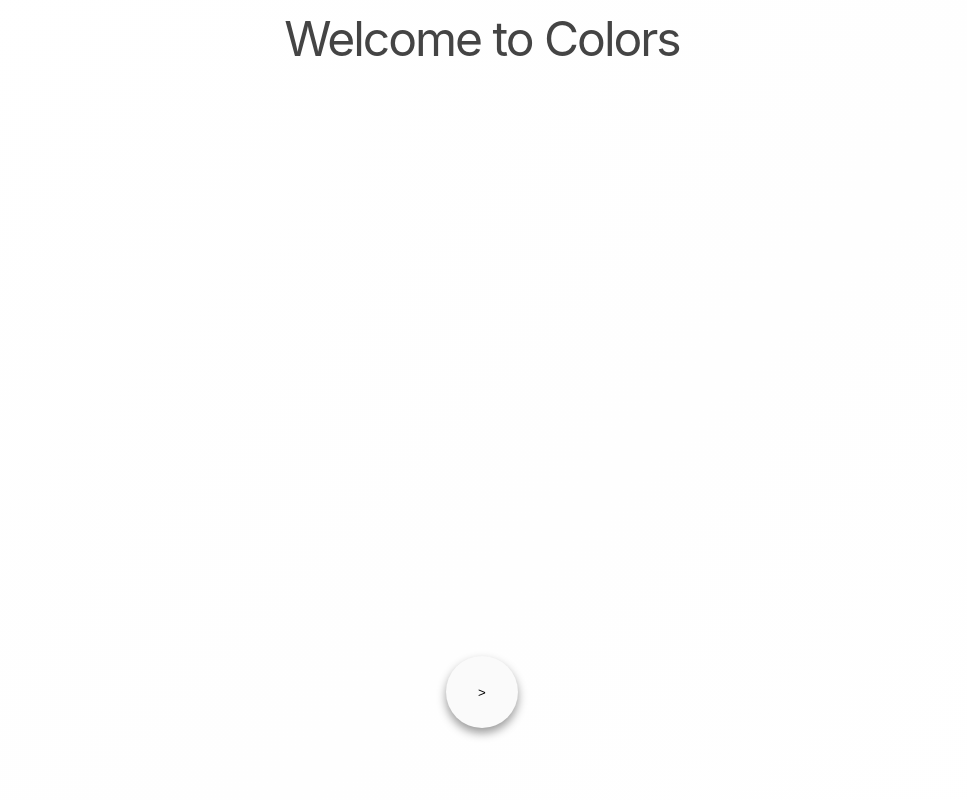
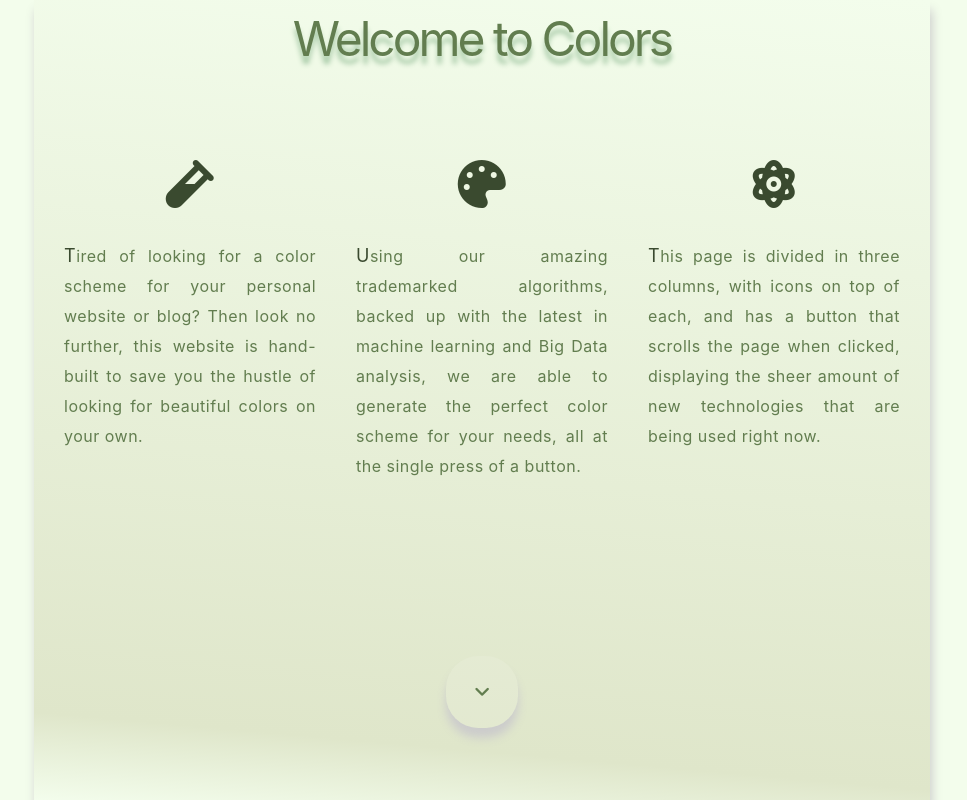
Before and after one commit to ElParmentier/funcolors, a website: page index.html in a window 1280 px wide. Shown: the top 800 px of the page, without its empty margins (158-1125 px from the left). Drawn offline with Linux system fonts and the light colour scheme.

Commit message:
Add some style bb

```diff
--- a/index.html
+++ b/index.html
@@ -1,44 +1,77 @@
-<!doctype html>
+<!DOCTYPE html>
 <html>
   <head>
-        <meta charset="utf-8"/>
-        <link href="./style.css" rel="stylesheet">
-        <link href="./colors.css" rel="stylesheet">
+    <meta charset="utf-8" />
+    <link href="./style.css" rel="stylesheet" />
+    <link href="./colors.css" rel="stylesheet" />
+    <script src="https://kit.fontawesome.com/db2d79bf21.js"></script>
   </head>
   <body>
     <div class="container">
       <span class="content">Welcome to Colors</span>
-            <button id="goToColors">></button>
+      <div id="descriptionContainer">
+        <div class="contentColumn">
+          <div class="icon"><i class="fas fa-vial fa-3x"></i></div>
+          <div class="welcomeText">
+              Tired of looking for a color scheme for your
+              personal website or blog? Then look no further,
+              this website is hand-built to save you the hustle of
+              looking for beautiful colors on your own.
+          </div>
+        </div>
+        <div class="contentColumn">
+          <div class="icon"><i class="fas fa-palette fa-3x"></i></div>
+          <div class="welcomeText">
+              Using our amazing trademarked algorithms, backed up with
+              the latest in machine learning and Big Data analysis, we
+              are able to generate the perfect color scheme for your needs,
+              all at the single press of a button.
+          </div>
+        </div>
+        <div class="contentColumn">
+          <div class="icon"><i class="fas fa-atom fa-3x"></i></div>
+          <div class="welcomeText">
+              This page is divided in three columns, with
+              icons on top of each, and has a button that scrolls the page
+              when clicked, displaying the sheer amount of new technologies
+              that are being used right now.
+          </div>
+        </div>
+      </div>
+      <button id="goToColors"><i class="fas fa-angle-down"></i></button>
     </div>
     <div class="colorsContainer">
       <div class="column">
-                <input type="hidden" value="">
+        <input type="hidden" value="" />
         <span class="textValue"></span>
       </div>
       <div class="column">
-                <input type="hidden" value="">
+        <input type="hidden" value="" />
         <span class="textValue"></span>
       </div>
       <div class="column">
-                <input type="hidden" value="">
+        <input type="hidden" value="" />
         <span class="textValue"></span>
       </div>
       <div class="column">
-                <input type="hidden" value="">
+        <input type="hidden" value="" />
         <span class="textValue"></span>
       </div>
       <div class="column">
-                <input type="hidden" value="">
+        <input type="hidden" value="" />
         <span class="textValue"></span>
       </div>
-            <button id="reroll">Try again?</button>
+      <button id="reroll">
+            <i class="fas fa-redo fa-2x"></i>
+      </button>
     </div>
     <script>
       // INSTANCIATE
-            const container = document.querySelector('.container');
-            const colorsContainer = document.querySelector('.colorsContainer');
-            const goToColorsButton = container.querySelector('#goToColors');
-            const columns = colorsContainer.getElementsByClassName('column');
+      const container = document.querySelector(".container");
+      const colorsContainer = document.querySelector(".colorsContainer");
+      const goToColorsButton = container.querySelector("#goToColors");
+      const rerollButton = colorsContainer.querySelector("#reroll");
+      const columns = colorsContainer.getElementsByClassName("column");
       const cubicEasing = generateCubicEasing();
       let randomColor;
 
@@ -46,44 +79,61 @@
       for (const column of columns) {
         randomColor = getRandomColor();
         column.style.backgroundColor = randomColor;
-                column.querySelector('.textValue').innerHTML = randomColor;
+        column.querySelector(".textValue").innerHTML = randomColor;
         column.colorHexValue = randomColor;
-                column.addEventListener('click', function () {
+        column.addEventListener("click", function() {
           copyHexValueToClipBoard(this.colorHexValue);
         });
       }
 
-            goToColorsButton.addEventListener('click', () => {
+      goToColorsButton.addEventListener("click", () => {
         let quadArrayIndex = 0;
         const animateScroll = setInterval(() => {
           goToColorsButton.style.opacity = 0;
+          rerollButton.style.opacity = 1;
           if (document.documentElement.scrollTop >= window.innerHeight) {
             window.scrollTo(0, window.innerHeight);
+            goToColorsButton.style.display = 'none';
             clearInterval(animateScroll);
           } else {
-                        window.scrollBy(0, cubicEasing[quadArrayIndex++] * window.innerHeight);
+            window.scrollBy(
+              0,
+              cubicEasing[quadArrayIndex++] * window.innerHeight
+            );
           }
         }, 10);
       });
 
+      rerollButton.addEventListener('click', function() {
+        for (const column of columns) {
+            randomColor = getRandomColor();
+            column.style.backgroundColor = randomColor;
+            column.querySelector(".textValue").innerHTML = randomColor;
+            column.colorHexValue = randomColor;
+            column.addEventListener("click", function() {
+            copyHexValueToClipBoard(this.colorHexValue);
+            });
+        }
+      });
+
       // MAKE SURE WE ARE ON TOP ON PAGE LOAAAAAD
-            document.addEventListener('DOMContentLoaded', () => {
+      document.addEventListener("DOMContentLoaded", () => {
         window.scrollTo(0, 0);
       });
 
       // DECLARE FUN-FUN-FUNCTIONS
       function getRandomColor() {
         // Generates a number between 000000 and FFFFFF (0 and 16777216) and casts it to string
-                let randomColor = (Math.floor(Math.random() * 16777216)).toString(16);
-                return `#${randomColor.padEnd(6, '0')}`;
+        let randomColor = Math.floor(Math.random() * 16777216).toString(16);
+        return `#${randomColor.padEnd(6, "0")}`;
       }
 
-            function copyHexValueToClipBoard(hexValue){
+      function copyHexValueToClipBoard(hexValue) {
         // creates a out of bound input element to select and copy the hex string
         tempInput = document.createElement("input");
         tempInput.style.position = "absolute";
         tempInput.style.top = "-1000px";
-                tempInput.style.left= "-1000px";
+        tempInput.style.left = "-1000px";
         tempInput.value = hexValue;
         document.body.appendChild(tempInput);
         tempInput.select();
@@ -93,9 +143,9 @@
 
       function generateCubicEasing() {
         // most simple cubic easing I could come up with on the spot
-                const quadEasing = (t) => t * t * t;
+        const quadEasing = t => t * t * t;
         let easingVals = [];
-                for(let i = 0.2; i < 1; i += 0.01) {
+        for (let i = 0.2; i < 1; i += 0.01) {
           easingVals.push(quadEasing(i));
         }
         return easingVals;
--- a/style.css
+++ b/style.css
@@ -2,43 +2,92 @@ body, html {
     margin: 0;
     padding: 0;
     overflow: hidden;
+    background-color: #F3FDEC;
     font-family: -apple-system, BlinkMacSystemFont, "Segoe UI", Roboto, "Helvetica Neue", Arial, "Noto Sans", sans-serif, "Apple Color Emoji", "Segoe UI Emoji", "Segoe UI Symbol", "Noto Color Emoji";
 }
 
 .container {
-    background: linear-gradient(135deg, #FFF 0%, #FEFEFE 60%, #FFF 100%);
-    width: 100%;
+    width: 70%;
     padding-top: 15px;
     height: calc(100vh - 15px);
+    margin-left: 15%;
     box-shadow: 2px 10px 10px #CCC;
+    background: linear-gradient(5deg, #F3FDEC 0%, #DFE6CA 10%, #F3FDEC 100%);
     display: flex;
     flex-direction: column;
-    justify-content: space-between;
     transition: all 1s;
+}
+
+#descriptionContainer {
+    margin-top: 72px;
+    display: flex;
+    flex-direction: row;
+    align-items: flex-start;
+    justify-content: space-around;
+    color: #627D4F;
+    padding: 25px 10px 50px 10px;
+}
+
+#descriptionContainer:nth-child(0) {
+    box-shadow: 0px 10px 10px #888;
+    color: red;
+}
+
+.contentColumn {
+    padding: 0px 20px;
+    width: 100%;
+    text-align: justify;
+    line-height: 30px;
+    letter-spacing: 0.5px;
+}
+
+.welcomeText {
+    font-size: 16px;
+}
+
+.welcomeText::first-letter {
+    text-transform: uppercase;
+    color: #3A4A2F;
+    font-size: 18px;
+}
+
+.icon {
+    text-align: center;
+    margin-bottom: 30px;
+    color: #3A4A2F;
 }
 
 .content {
     width: 100%;
     font-size: 48px;
-    color: #444;
+    color: #627D4F;
     line-height: 48px;
-    text-shadow: #FFF 0px 2px 10px;
-    letter-spacing: -2px;
+    text-shadow: #ACA 0px 7.5px 5px;
+    letter-spacing: -3px;
     text-align: center;
 }
 
 #goToColors, #reroll {
-    background-color: #FAFAFA;
+    color: #627D4F;
+    font-weight: 500;
+    font-size: 18px;
+    background-color: rgba(255, 255, 255, 0.1);
     height: 72px;
-    border-radius: 50%;
+    border-radius: 45%;
     outline: 0;
     border: 0;
-    box-shadow: 0px 5px 10px #999;
+    box-shadow: 0px 10px 10px #CCC;
     position: fixed;
     bottom: 72px;
     width: 72px;
     left: calc(50% - 36px);
     transition: all 0.5s;
+}
+
+#reroll {
+    background-color: rgba(255, 255, 255, 0.25);
+    color: rgba(0, 0, 0, 0.25);
+    box-shadow: 0px 10px 25px #333;
 }
 
 #goToColors {
@@ -52,5 +101,7 @@ body, html {
 
 #goToColors:hover, #reroll:hover {
     cursor: pointer;
-    box-shadow: 0px 5px 10px #444;
+    box-shadow: 0px 5px 5px #777;
+    background-color: rgba(255, 255, 255, 0.8);
+    color: rgba(0, 0, 0, 0.8);
 }
```
Lines whose indentation alone changed are shown as unchanged.
